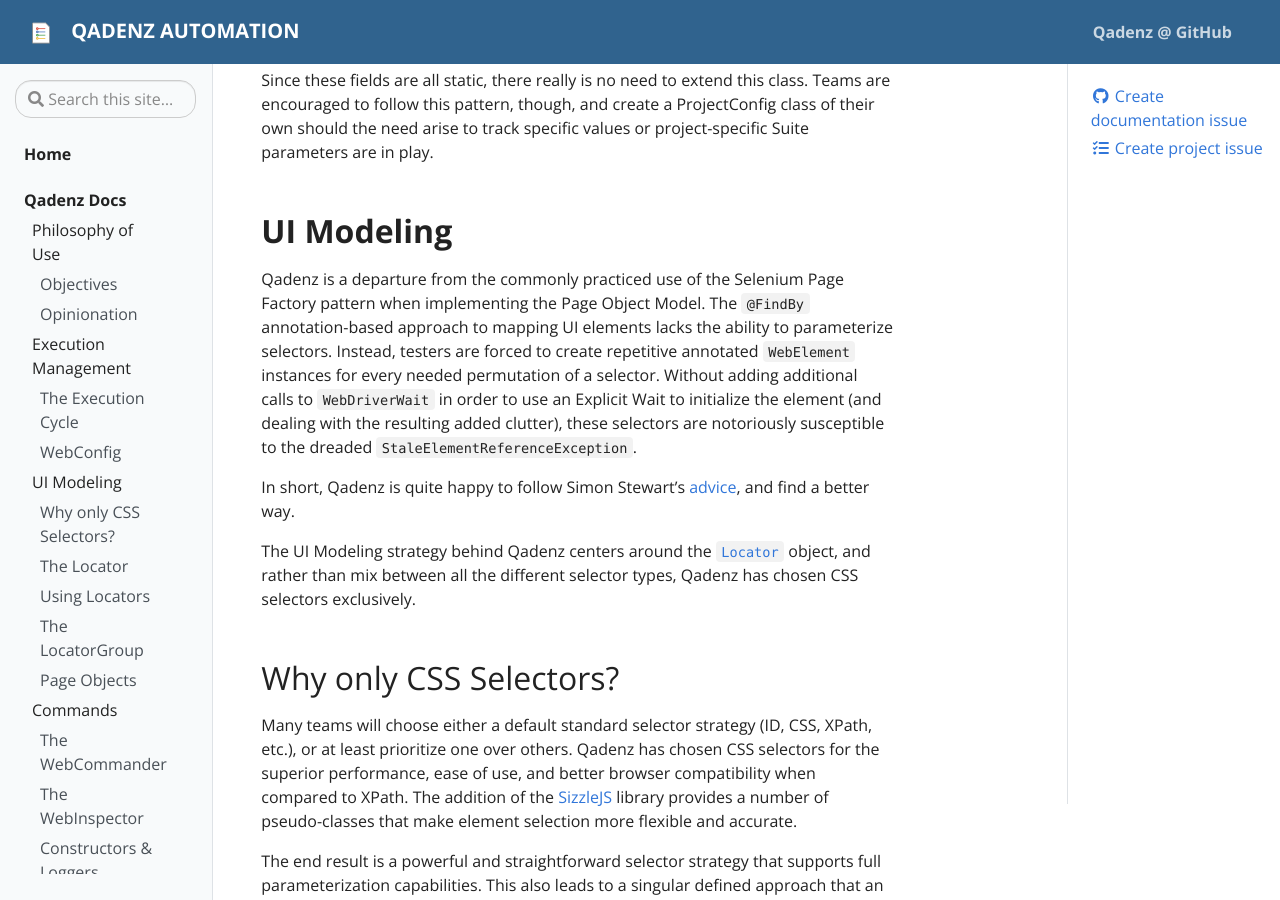
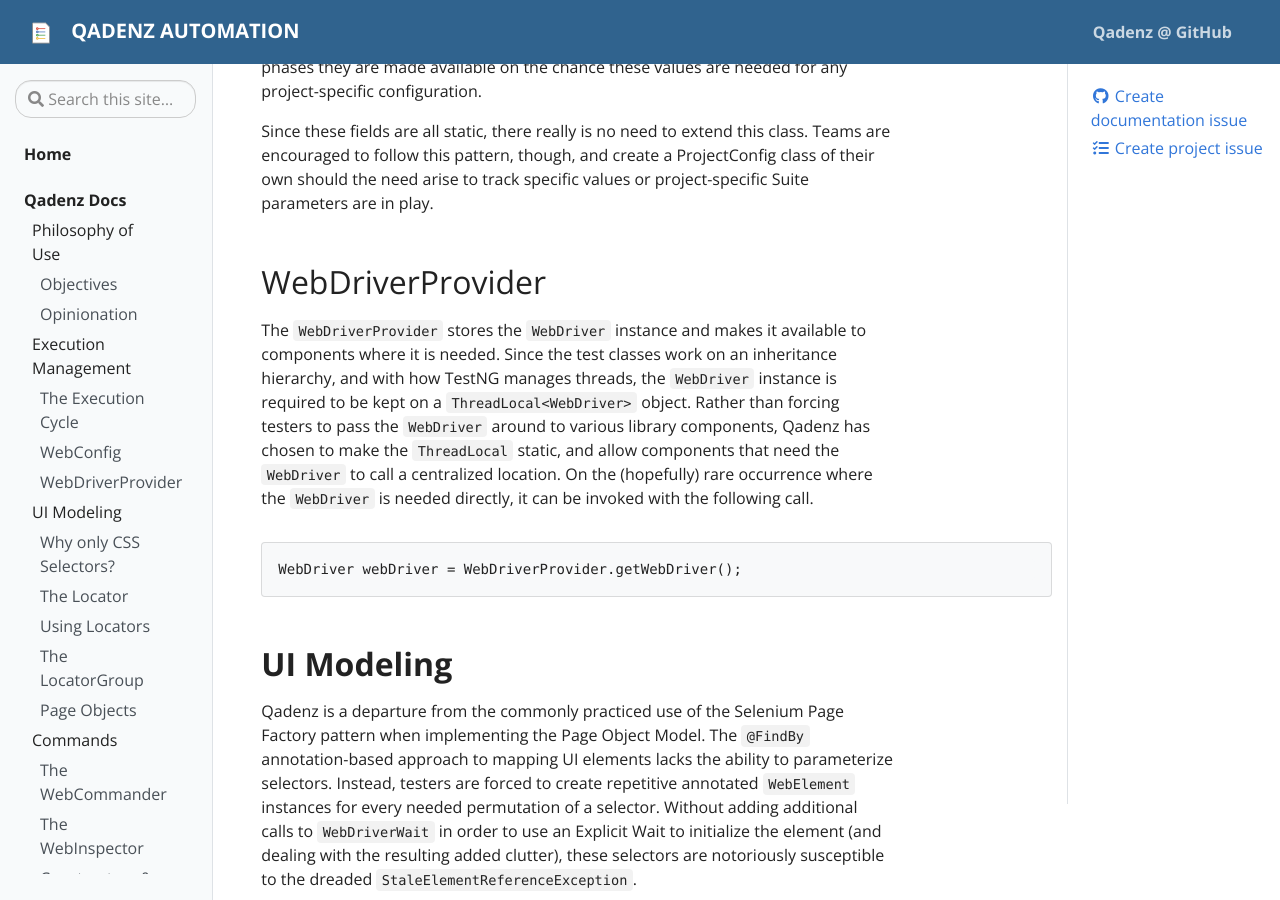
Before and after one commit to qadenz/qadenz.github.io, a Jekyll site: the page built from pages/docs.md, in a window 1280 px wide and 900 px high, scrolled down 4259 px. Built offline with Jekyll 4.4.1, drawn with Linux system fonts in a browser that asks for light colours.

Commit message:
refactored code blocks

````diff
--- a/_data/toc.yml
+++ b/_data/toc.yml
@@ -17,6 +17,8 @@
           url: "docs#the-execution-cycle"
         - title: WebConfig
           url: "docs#webconfig"
+        - title: WebDriverProvider
+          url: "docs#webdriverprovider"
     - title: UI Modeling
       url: "docs#ui-modeling"
       children:
--- a/pages/docs.md
+++ b/pages/docs.md
@@ -41,7 +41,7 @@ The `AutomatedWebTest` is the base class for all test classes in a Qadenz-powere
 
 While classes the hold `@Test` methods must inherit from this class, an intermediate class may be inserted into the inheritance hierarchy to allow for project-specific configurations to be performed during the setup or tear-down phases of the execution cycle. For example, a project may require that certain data items be in place as preconditions for tests, or other custom testing components would have to be started. These tasks would be well suited to be kept on a class that extends `AutomatedWebTest`, and is then extended by test classes.
 
-### The Execution Cycle
+## The Execution Cycle
 
 **Before the Suite Begins**
 
@@ -69,11 +69,19 @@ The final task of the execution cycle is to capture a second timestamp as the `s
 
 The default TestNG reporters are not disabled by default, so the standard HTML & XML reports will be generated, along with the `emailable-report.html`. Next, the `TestReporter` is invoked which generates the Qadenz Reports in JSON and HTML formats.
 
-### WebConfig
+## WebConfig
 
 `WebConfig` stores information that Qadenz uses at various points throughout the execution cycle. Primarily, these are the values given as parameters on the TestNG Suite XML file. While Qadenz calls these values during the setup and reporting phases they are made available on the chance these values are needed for any project-specific configuration.
 
 Since these fields are all static, there really is no need to extend this class. Teams are encouraged to follow this pattern, though, and create a ProjectConfig class of their own should the need arise to track specific values or project-specific Suite parameters are in play.
+
+## WebDriverProvider
+
+The `WebDriverProvider` stores the `WebDriver` instance and makes it available to components where it is needed. Since the test classes work on an inheritance hierarchy, and with how TestNG manages threads, the `WebDriver` instance is required to be kept on a `ThreadLocal<WebDriver>` object. Rather than forcing testers to pass the `WebDriver` around to various library components, Qadenz has chosen to make the `ThreadLocal` static, and allow components that need the `WebDriver` to call a centralized location. On the (hopefully) rare occurrence where the `WebDriver` is needed directly, it can be invoked with the following call.
+
+```
+WebDriver webDriver = WebDriverProvider.getWebDriver();
+```
 
 ## **UI Modeling**
 
@@ -101,7 +109,7 @@ Selenium does not readily provide a meaningful friendly reference to element nam
 
 By requiring a `name` value to be given in the `Locator` constructor, Qadenz refers to the context-friendly name of an element as the primary identifier in all logging and reporting output. This eliminates the time needed to perform any lookup or cross-referencing of selectors to elements in relation to test steps. By reviewing the default logging output or report content, the point at which a problem appears in a test is clearly marked and quickly identified.
 
-```JAVA
+```
 Locator signInButton = new Locator("Sign In Button", ".btn-signIn");
 ```
 
@@ -111,7 +119,7 @@ Using list of search results as an example, testers would be forced to create a
 
 Using a parameterized Locator (coupled with the benefits of Sizzle CSS Selectors), testers will be able to define a single `Locator` instance for a generic search result, and rely upon the parameterization to direct the test to choose the appropriate element instance.
 
-```JAVA
+```
 public Locator searchResultLink(String name) {
     return new Locator(name + " Search Result Link", ".search-result:contains(" + name + ")");
 }
@@ -137,7 +145,7 @@ Consider an e-commerce application wherein a list of catalog items are presented
 
 As a very simple HTML representation:
 
-```HTML
+```
 <div id="item-list-section" class="grid">
     <div class="item-row even">
         <div class="item-card">
@@ -162,7 +170,7 @@ While mapping the other elements on an item card, however, it would be discovere
 
 With a parent `Locator` the resulting element mappings for the item card, 'Quantity' field, and 'Add to Cart' button could be:
 
-```JAVA
+```
 public Locator itemCard(String itemName) {
     return new Locator(itemName + " Item Card", "#item-list-section .item-card:contains(" + itemName + ")");
 }
@@ -184,7 +192,7 @@ The [`LocatorGroup`](https://github.com/qadenz/qadenz/blob/master/src/main/java/
 
 For example, a simple authentication form has several basic elements, the 'Username' field, the 'Password' field, a 'Remember Me' checkbox, and a 'Sign In' button. Each element would be mapped as an individual `Locator` instance for the purposes of input, but these same elements could also be included in a `LocatorGroup`, should the need arise to verify each element to be visible as part of the form.
 
-```JAVA
+```
 Locator usernameField = new Locator("Username Field", "#username");
 Locator passwordField = new Locator("Password Field", "#password");
 Locator rememberMeCheckbox = new Locator("Remember Me Checkbox", "#remember-me");
@@ -256,8 +264,7 @@ The `WebCommander` and `WebInspector` can be instantiated and used either from t
 
 The `WebCommander` constructor is used as an example, but the `WebInspector` shares this same pattern:
 
-```Java
-
+```
 private Logger LOG;
 
 public WebCommander() {
@@ -389,7 +396,7 @@ The Test-level parameters allow for configuration changes to take place during t
 
 In the below example, both `<test>` nodes will use the same set of parameter values:
 
-```XML
+```
 <suite name="Automated Tests" parallel="methods" thread-count="6">
 
     <parameter name="gridHost" value="10.1.10.10"/>
@@ -414,7 +421,7 @@ Parameters on TestNG Suite XML files obey scoping rules. That is to say, a param
 
 In this next example, the second `<test>` will override the `browser` parameter, while the others will use follow what is declared at the `<suite>`.
 
-```XML
+```
 <suite name="Automated Tests" parallel="methods" thread-count="6">
 
     <parameter name="gridHost" value="10.1.10.10"/>
@@ -444,7 +451,7 @@ In this next example, the second `<test>` will override the `browser` parameter,
 
 In another example, to run the same set of tests in three different browsers as part of the same execution, Test-level parameters can be used accordingly:
 
-```XML
+```
 <suite name="Automated Tests" parallel="methods" thread-count="6">
 
     <parameter name="gridHost" value="10.1.10.10"/>
````
